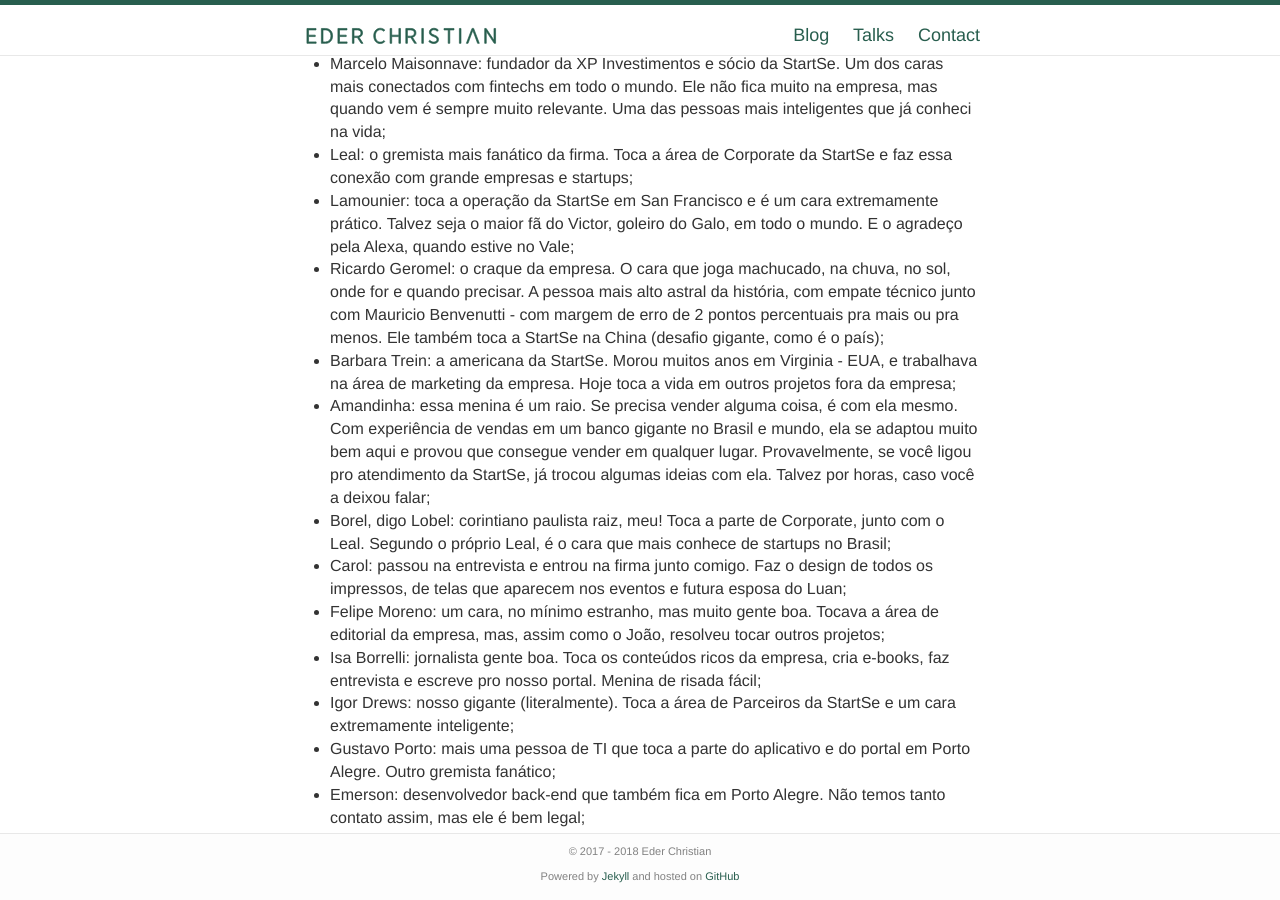
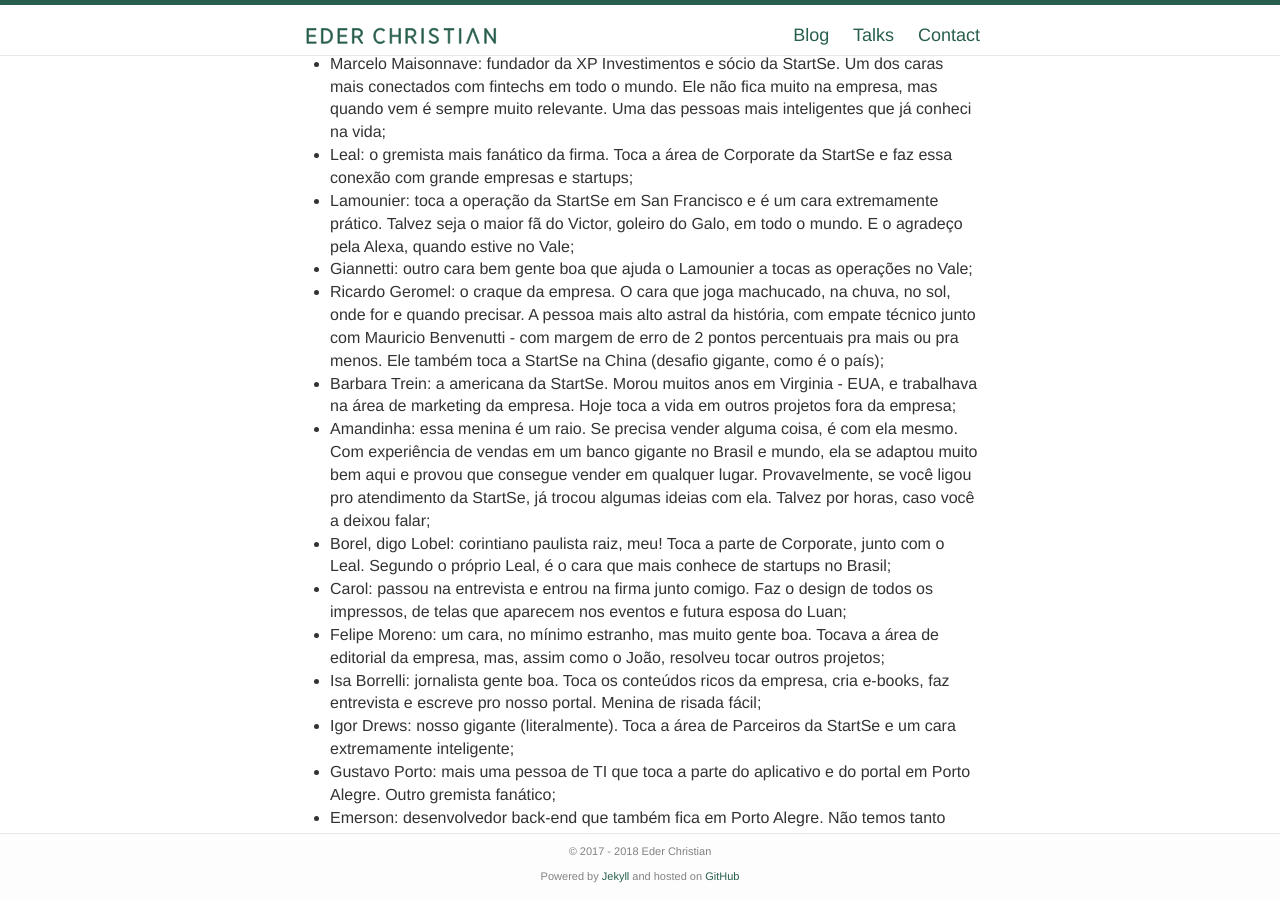
Before and after one commit to ederchristian/ederchristian, a Jekyll site: the page built from _posts/2018-10-13-o-que-e-essa-tal-de-startse.md, in a window 1280 px wide and 900 px high, scrolled down 4468 px. Built offline with Jekyll 4.4.1, drawn with Linux system fonts in a browser that asks for light colours; nearby versions of some CDN libraries; comment, search, counter and statistics services are not loaded.

Commit message:
Include new content

```diff
--- a/_posts/2018-10-13-o-que-e-essa-tal-de-startse.md
+++ b/_posts/2018-10-13-o-que-e-essa-tal-de-startse.md
@@ -100,6 +100,7 @@
 * Marcelo Maisonnave: fundador da XP Investimentos e sócio da StartSe. Um dos caras mais conectados com fintechs em todo o mundo. Ele não fica muito na empresa, mas quando vem é sempre muito relevante. Uma das pessoas mais inteligentes que já conheci na vida;
 * Leal: o gremista mais fanático da firma. Toca a área de Corporate da StartSe e faz essa conexão com grande empresas e startups;
 * Lamounier: toca a operação da StartSe em San Francisco e é um cara extremamente prático. Talvez seja o maior fã do Victor, goleiro do Galo, em todo o mundo. E o agradeço pela Alexa, quando estive no Vale;
+* Giannetti: outro cara bem gente boa que ajuda o Lamounier a tocas as operações no Vale;
 * Ricardo Geromel: o craque da empresa. O cara que joga machucado, na chuva, no sol, onde for e quando precisar. A pessoa mais alto astral da história, com empate técnico junto com Mauricio Benvenutti - com margem de erro de 2 pontos percentuais pra mais ou pra menos. Ele também toca a StartSe na China (desafio gigante, como é o país);
 * Barbara Trein: a americana da StartSe. Morou muitos anos em Virginia - EUA, e trabalhava na área de marketing da empresa. Hoje toca a vida em outros projetos fora da empresa;
 * Amandinha: essa menina é um raio. Se precisa vender alguma coisa, é com ela mesmo. Com experiência de vendas em um banco gigante no Brasil e mundo, ela se adaptou muito bem aqui e provou que consegue vender em qualquer lugar. Provavelmente, se você ligou pro atendimento da StartSe, já trocou algumas ideias com ela. Talvez por horas, caso você a deixou falar;
```
